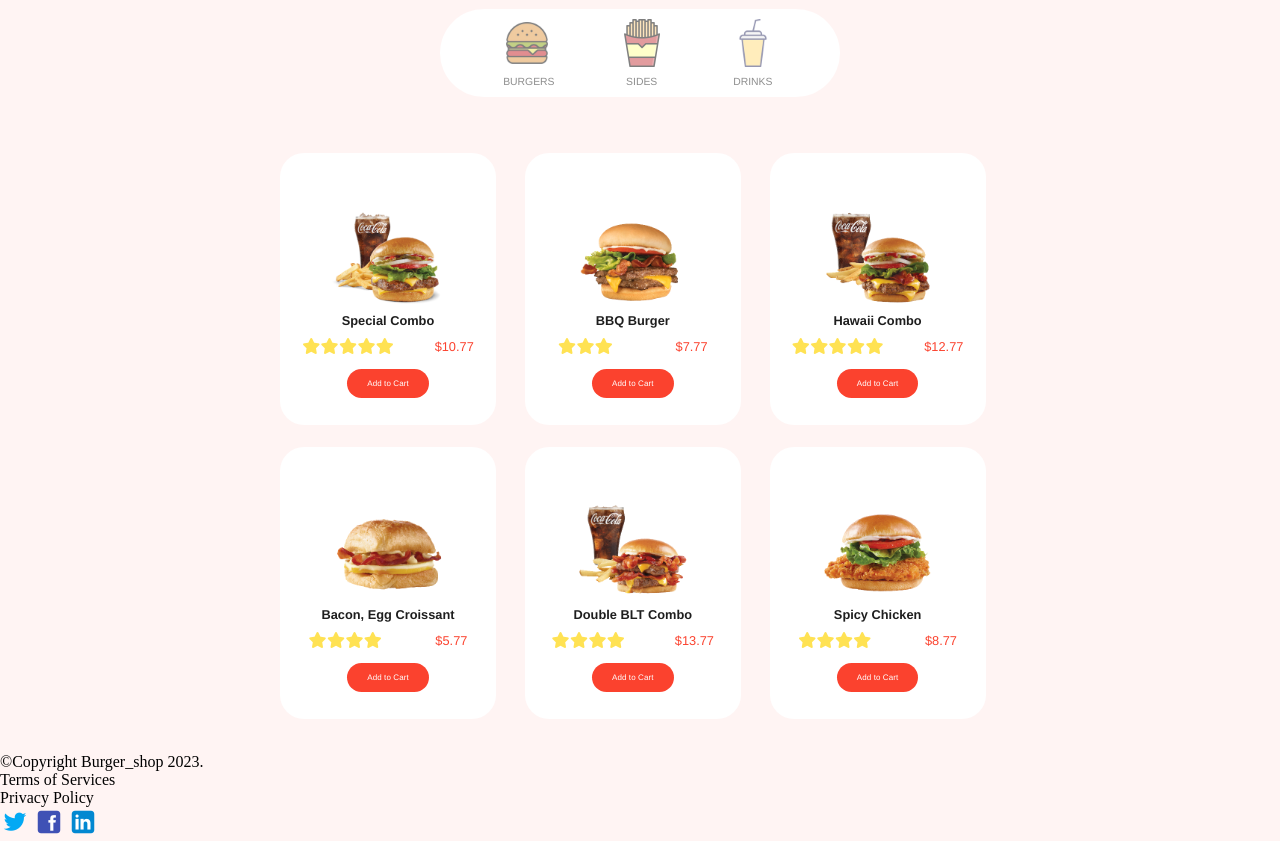
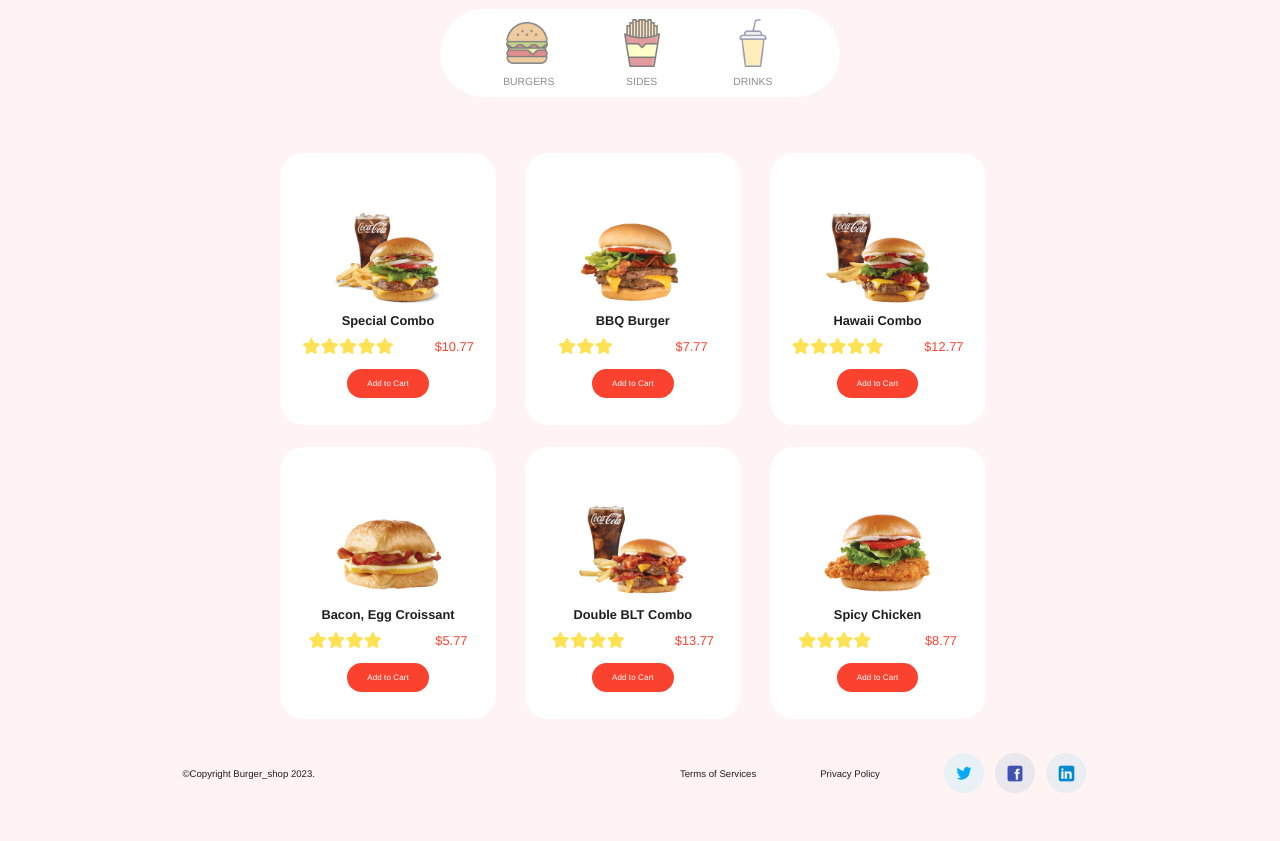
Before and after one commit to boooocchi/WebDev2-mid-term, a website: page burger.html in a window 1280 px wide. Shown: the part 722-1563 px from the top of the page. After the commit the page ends 1515 px from the top, so only its background shows below. Drawn offline with Linux system fonts and the light colour scheme; files whose address does not match are found by name; a web font is replaced by a local one.

Commit message:
done footer

```diff
--- a/burger.html
+++ b/burger.html
@@ -226,13 +226,19 @@
             <p>Terms of Services</p>
           </div>
 
-          <div class="poricy">
+          <div class="policy">
             <p>Privacy Policy</p>
           </div>
           <div class="social">
+            <div class="social-twitter">
               <img class="social-img" src="/img/twitter.png" alt="">
+            </div>
+            <div class="social-facebook">
               <img class="social-img" src="/img/facebook.png" alt="">
+            </div>
+            <div class="social-linkedin">
               <img class="social-img" src="/img/linkedin.png" alt="">
+            </div>
           </div>
         </div>
 
--- a/scss/_footer.scss
+++ b/scss/_footer.scss
@@ -3,18 +3,62 @@
 footer {
   @include var.helve;
   color: var.$darkgrey;
-  font-size: 1rem;
+  font-size: 0.6rem;
 
   .footer-content {
     display: flex;
-    @include var.helve;
-  color: var.$darkgrey;
-  font-size: 1rem;
+    justify-content: space-around;
+    align-items: center;
   }
 
   .footer-right {
     display: flex;
     justify-content: space-around;
+    align-items: center;
+
+    .terms {
+      margin-right: 4rem;
+    }
+
+    .policy {
+      margin-right: 4rem;
+    }
+
+    .social{
+      display: flex;
+      justify-content: space-between;
+      text-align: center;
+    }
+
+    .social-twitter {
+      width: 2.5rem;
+      height: 2.5rem;
+      border-radius: 50%;
+      background-color: #E7F1F6;
+      margin-right: 0.7rem;
+      display: flex;
+      align-items: center;
+      justify-content: center;
+    }
+
+    .social-facebook {
+      @extend .social-twitter;
+      background-color: #E9E6EC;
+
+    }
+
+    .social-linkedin {
+      @extend .social-twitter;
+      background-color: #EAEEF3;
+    }
+
+
+    .social-img {
+      width: 1.3rem;
+      height: auto;
+    }
   }
 
+
+
 }
--- a/scss/_menu.scss
+++ b/scss/_menu.scss
@@ -106,6 +106,7 @@
             box-shadow: inset 0 0 0 2px var.$orangered;
             background-color: white;
             color: var.$darkgrey;
+
         }
     }
 
--- a/scss/style.scss
+++ b/scss/style.scss
@@ -5,6 +5,7 @@
 @use "hero";
 @use "menu";
 @use "special-deal";
+@use "footer.scss";
 
 * {
   box-sizing: border-box;
```
Also changed, not shown: css/style.css, 1 other file.
